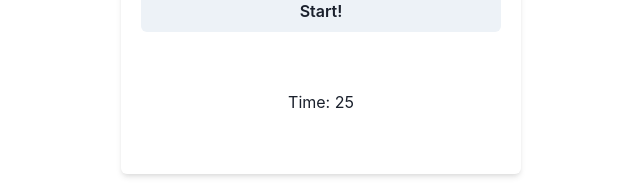
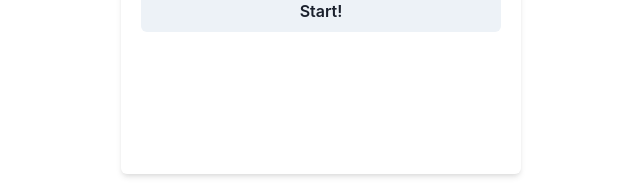
Before and after one commit to JMSBVS/What-the-flag-, a React (Vite) app: page / in a window 1280 px wide. Shown: the part 456-640 px from the top of the page, without its empty margins (319-959 px from the left). Built offline with nearby package versions, Linux system fonts and the light colour scheme.

Commit message:
Add files via upload

```diff
--- a/src/App.jsx
+++ b/src/App.jsx
@@ -22,10 +22,10 @@ export default function App() {
         seconds={seconds}
         setSeconds={setSeconds}
       />
-      <Timer
+      {/* <Timer
         seconds={seconds}
         setSeconds={setSeconds}
-      />
+      /> */}
       {console.log(Timer)}
     </VStack >
   )
```
Also changed, not shown: 2 other files (tests, documents, lock files or other folders).
